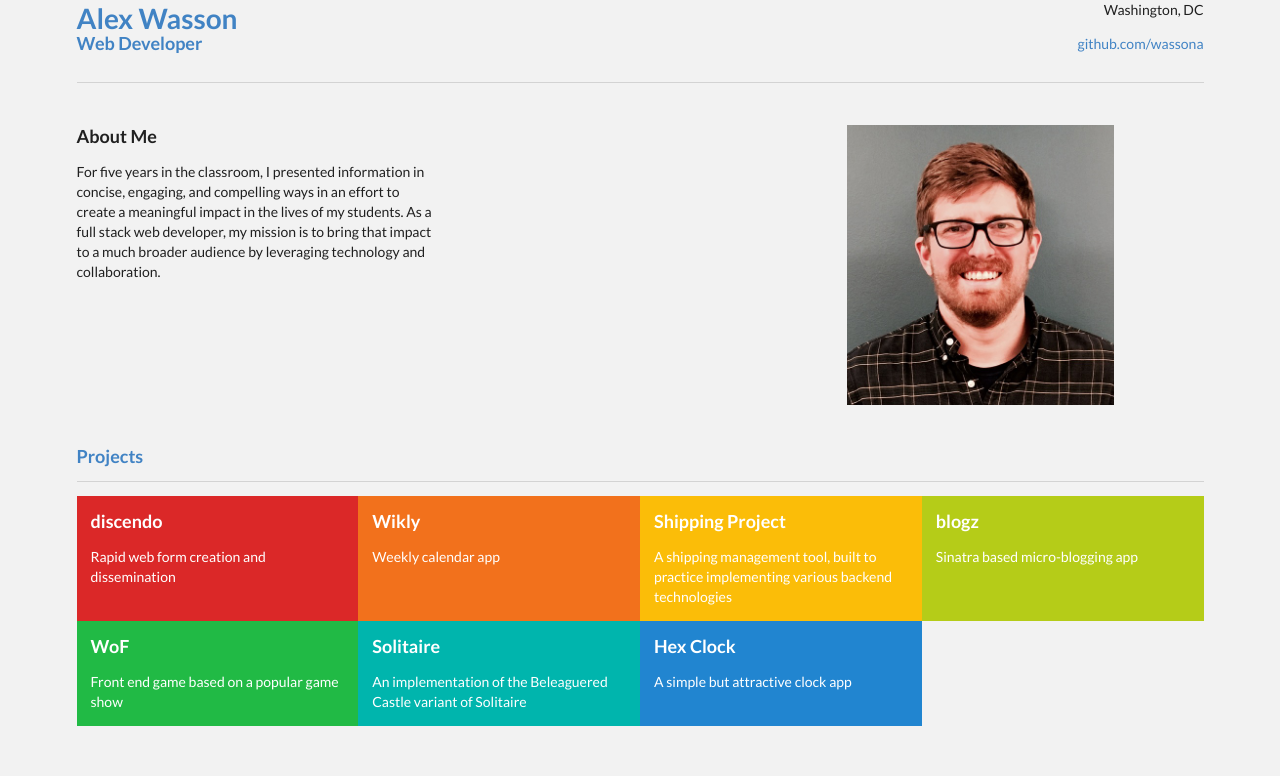
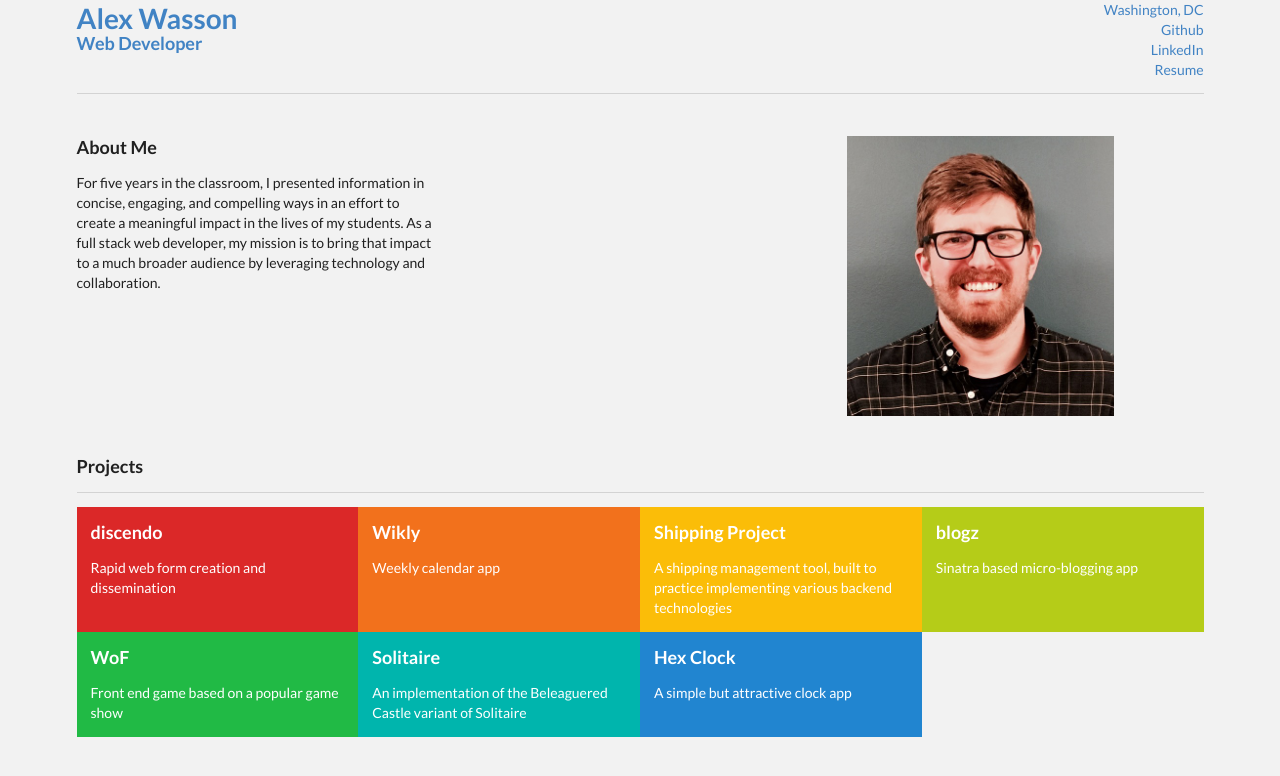
Before and after one commit to wassona/wassona.github.io, a plain HTML site: page index.html in a window 1280 px wide. Drawn offline with nearby package versions, Linux system fonts and the light colour scheme.

Commit message:
styling updates

```diff
--- a/index.html
+++ b/index.html
@@ -10,15 +10,18 @@ https://cdnjs.cloudflare.com/ajax/libs/semantic-ui/2.2.6/semantic.js"></script>
 </head>
 <body>
   <div class="ui vertically divided grid container">
-    <div class="row">
+    <div id="squished" class="row">
       <div class="eight wide left aligned column">
-        <h1><a href="/">Alex Wasson</a></h1>
-        <h3 class="subhead">Web Developer</h2>
+        <h1 id="page-head" class="blue-text">Alex Wasson</h1>
+        <h3 class="blue-text subhead">Web Developer</h2>
       </div>
       <div class="eight wide right aligned column">
-        <p>Washington, DC</p>
-        <a href="https://github.com/wassona">github.com/wassona</a>
-
+        <ul class="header-list">
+          <li class="blue-text">Washington, DC</li>
+          <li><a href="https://github.com/wassona">Github</a></li>
+          <li><a href="https://www.linkedin.com/in/alex-wasson-570512128">LinkedIn</a></li>
+          <li><a href="">Resume</a>
+        </ul>
       </div>
     </div>
 
--- a/style.css
+++ b/style.css
@@ -3,16 +3,24 @@
 }
 
 .subhead {
-	color: #4183C4;
 	margin-top: -1em;
 }
 
-.head {
+#page-head {
+	margin-top: .5em;
+}
+
+.blue-text {
 	color: #4183C4;
 }
 
 #crunched {
 	margin: 0;
+	padding: 0;
+}
+
+#squished {
+	margin-bottom: 0;
 	padding: 0;
 }
 
@@ -33,6 +41,14 @@
 
 }
 
+.header-list {
+	list-style: none;
+}
+
 body {
 	background-color: #f2f2f2;
 }
+
+div.ui.vertically.divided.grid.container > div#squished > div.eight.wide.column {
+	margin-bottom: 0;
+}
```
